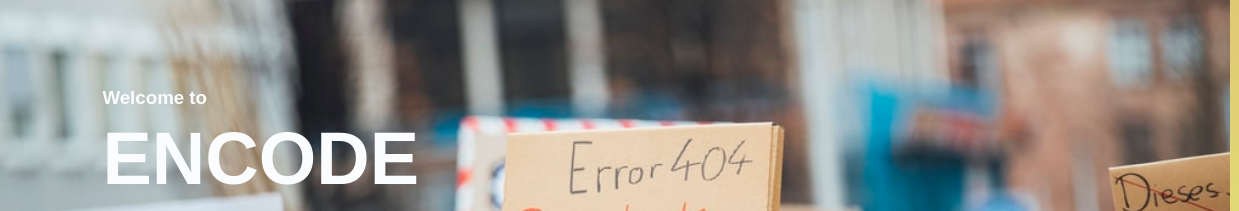
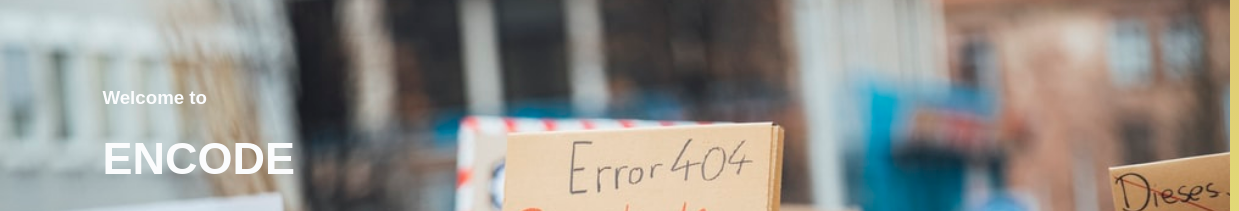
Before and after one commit to modexgit/Encoding, a plain HTML site: page index.html in a window 1280 px wide. Shown: the part 192-403 px from the top of the page, 0-1239 px from the left. Drawn offline with Linux system fonts and the light colour scheme.

Commit message:
Update style.css

```diff
--- a/style.css
+++ b/style.css
@@ -57,7 +57,7 @@
 }
 
 h1 {
-    font-size: 74px;
+    font-size: 45px;
     margin: 10px 0 30px;
     line-height: 80px;
 
```
